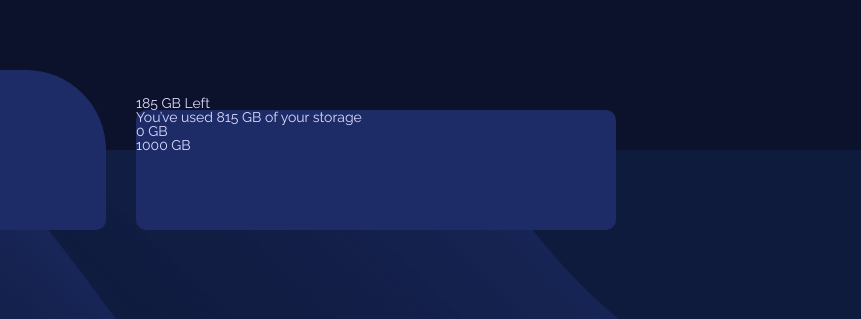
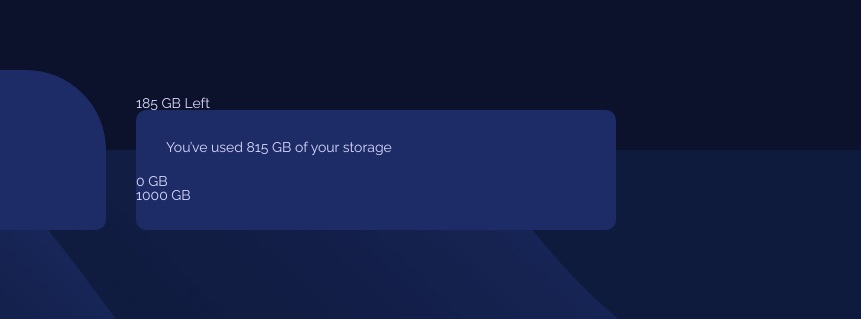
Before and after one commit to norman02/fylo-data-storage, a plain HTML site: page index.html in a window 1280 px wide. Shown: the part 250-569 px from the top of the page, 419-1280 px from the left. Drawn offline with Linux system fonts and the light colour scheme.

Commit message:
style storage message

```diff
--- a/index.html
+++ b/index.html
@@ -38,7 +38,7 @@
     <section id="right-bottom">
       <div id="bubble"> 185 GB Left</div>
       <div id="status-panel">
-        <p>You’ve used 815 GB of your storage</p>
+        <p id="storage-message">You’ve used 815 GB of your storage</p>
         <div id="status-text"></div>
         <p>0 GB</p>
         <p>1000 GB</p>
--- a/styles/fylo.css
+++ b/styles/fylo.css
@@ -86,6 +86,10 @@ main {
     border-radius: 10px;
 }
 
+#storage-message {
+    padding: 3rem 0 2rem 3rem;
+}
+
 .attribution {
     font-size: 11px;
     text-align: center;
```
